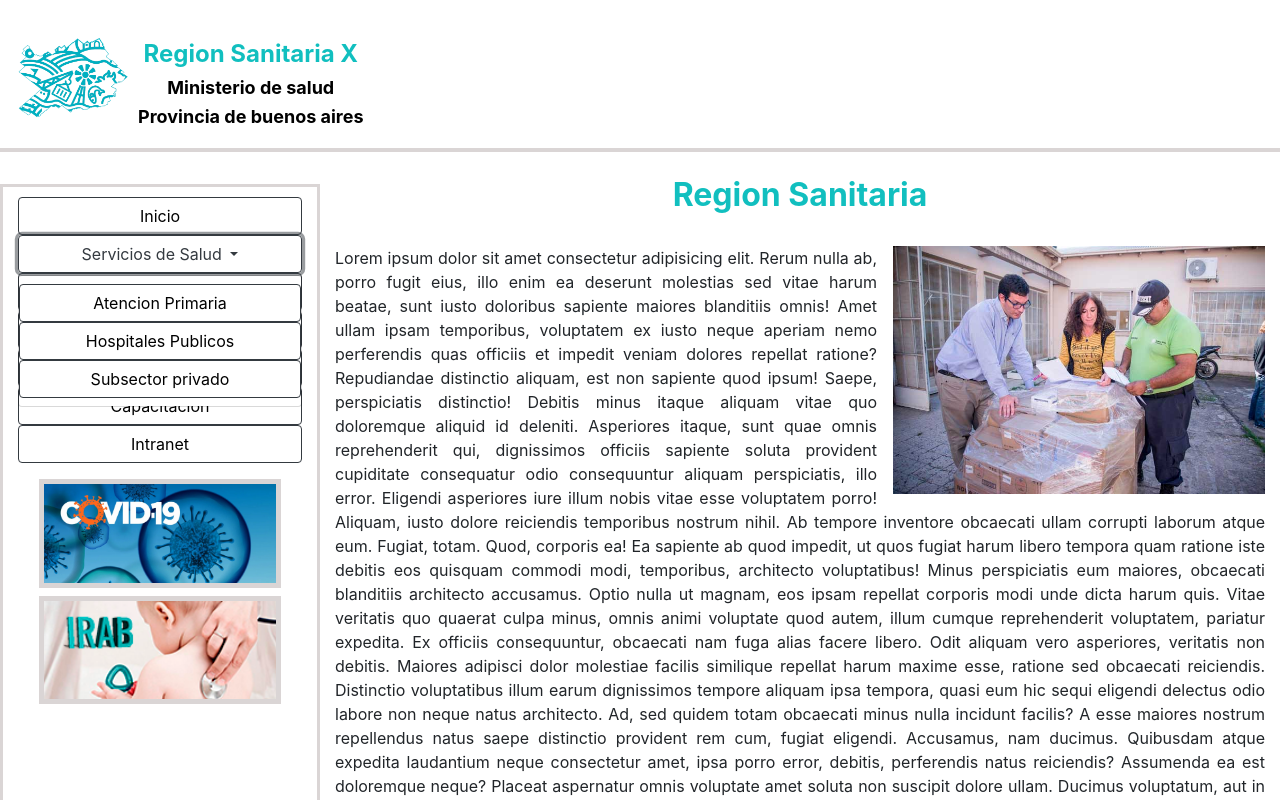
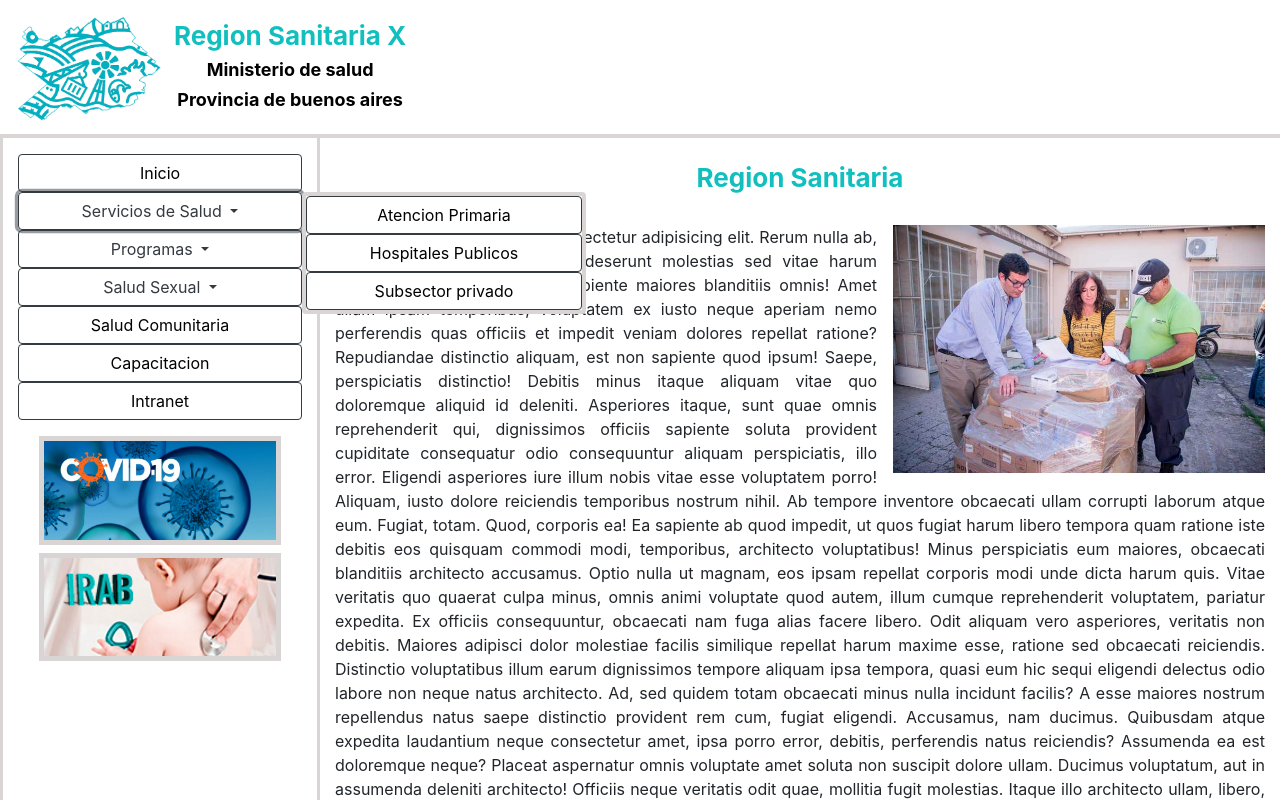
Before and after one commit to GRAVEDDIGER/rsxBootStrap, a plain HTML site: page index.html in a window 1280 px wide. Both pictures are taken after a click on the button "Servicios de Salud". Shown: the top 800 px of the page. Drawn offline with nearby package versions, Linux system fonts and the light colour scheme; files whose address does not match are found by name.

Commit message:
Terminado el index.html

```diff
--- a/css/estilo.css
+++ b/css/estilo.css
@@ -21,13 +21,12 @@ altura {
     height: 120px;
 }
 .logo {
-    height: 120px;
+    height: fit-content;
     transition: all 0.4s ease;
+    padding-bottom: 10px;
 }
-.logo img{
-    width: 130px;
 
-}
+
 .logo:hover{
     transform: scale(1.05);
     filter: saturate(180%);
@@ -37,7 +36,7 @@ altura {
 }
 
 .textoHeader h1 {
-    font-size: 24px;
+    font-size: 26px;
     color: var(--colorAcentos);
     font-weight: bold;
 
@@ -52,8 +51,10 @@ altura {
 }
 
 .menu {
-height:max-content ;
+height:auto ;
 border: var(--colorSecundario) solid 3px;
+border-bottom: 0;
+border-top: 0;
 min-height: 100vh;
 padding-top: 10px;
     position: relative;
@@ -61,16 +62,27 @@ padding-top: 10px;
 }
 
 .menu a {
-    color: var(--colorPrimario);
+    color: var(--colorPrimario) ;
+}
+.btn-outline-dark:hover{
+    background-color: var(--colorSecundario) !important ;
+}
+.menu li:hover >a{
+    color: var(--fondoPrincipal);
 }
 
-.menu>li:hover>a {
-    color: var(--colorSecundario);
+.btn-outline-dark:hover{
+    color: var(--fondoPrincipal);
 }
-.btn-outline-dark:hover{
-    color: var(--colorSecundario);
+h2 {
+    font-size: 18px;
 }
-.textoHeader h2 {
+div >h3{
+    font-size: 26px;
+    color: var(--colorAcentos);
+    font-weight: bold;
+}
+p{
     font-size: 18px;
 }
 .dropend{
@@ -129,5 +141,20 @@ footer img{
 }
 .lineaAbajo{
     border-bottom: var(--colorSecundario) solid 4px;
-    padding-top: 20px;
+    /* padding-top: 20px; */
 }
+
+.dropdown-menu{
+    margin: 0px !important;
+    padding: 0px !important;
+    border: #dad5d5 solid 4px !important;
+
+}
+@media (min-width: 768px ){
+.dpe{
+    transform: translateX(100%) !important;
+
+}}
+.ddm {
+    padding: 0px !important;
+}
--- a/index.html
+++ b/index.html
@@ -14,33 +14,36 @@
 
 <body>
   <header class="row align-items-center lineaAbajo ">
-    <div class="col-12 textoHeader mt-2 ml-2">
+    <div class="col-12 textoHeader mt-1 ml-1">
       <div
         class="d-flex flex-row text-center align-items-center  justify-content-md-start justify-content-lg-start justify-content-xl-start justify-content-sm-between justify-content-between mr-4 mr-sm-4 ">
-        <a href="#" class="logo" style="height:120px;"><img src="img/regionlogo.png" class="imgthumbnail" alt="" /></a>
+        <a href="#" class="logo" ><img src="img/regionlogo.png" class="imgthumbnail imgLogo" alt="" /></a>
         <div class="ministerio">
           <h1>Region Sanitaria X</h1>
           <h2>Ministerio de salud</h2>
           <h2>Provincia de buenos aires</h2>
         </div>
       </div>
+      <div>
+
+      </div>
     </div>
   </header>
   <!-- Example single danger button -->
   <main class="container-fluid">
-    <div class="row clearfix float-left my-3">
+    <div class="row clearfix float-left ">
       <div
-        class="col-md-3 col-lg-3 col-xl-3 col-12 col-sm-12 d-flex flex-column justify-content-start  my-3 w-100 menu ">
+        class="col-md-3 col-lg-3 col-xl-3 pt-3 col-12 col-sm-12 d-flex flex-column justify-content-start   w-100 menu ">
         <ul class="nav flex-column ">
           <li class="nav-item btn btn-outline-dark">
             <a aria-current="page" href="#">Inicio</a>
           </li>
-          <div class="dropdown">
+          <div class="dropdown ">
             <button class="btn btn-outline-dark dropdown-toggle nav-item w-100" type="button" id="dropdownMenuButton1"
               data-bs-toggle="dropdown" aria-expanded="false">
               Servicios de Salud
             </button>
-            <ul class="dropdown-menu w-100" aria-labelledby="dropdownMenuButton1">
+            <ul class="dropdown-menu dpe w-100" aria-labelledby="dropdownMenuButton1">
               <li>
                 <a class="w-100 btn btn-outline-dark" href="#">Atencion Primaria</a>
               </li>
@@ -58,7 +61,7 @@
               data-bs-toggle="dropdown" aria-expanded="false">
               Programas
             </button>
-            <ul class="dropdown-menu w-100" aria-labelledby="dropdownMenuButton1">
+            <ul class="dropdown-menu dpe w-100" aria-labelledby="dropdownMenuButton1">
               <li>
                 <a class="w-100 btn btn-outline-dark" href="#">Prodiaba</a>
               </li>
@@ -91,7 +94,7 @@
               data-bs-toggle="dropdown" aria-expanded="false">
               Salud Sexual
             </button>
-            <ul class="dropdown-menu w-100" aria-labelledby="dropdownMenuButton1">
+            <ul class="dropdown-menu ddm dpe w-100" aria-labelledby="dropdownMenuButton1">
               <li>
                 <a class="w-100 btn btn-outline-dark" href="#">Interrupcion legal del embarazo</a>
               </li>
@@ -117,7 +120,7 @@
         <img src="img/IRAB.png" class="img-fluid mx-auto imgMenu mt-2" alt="" />
       </div>
       <div class="col-md-9 col-lg-9 col-xl-9 col-sm-12 col-12">
-        <h2 class="text-center mt-2">Region Sanitaria</h2>
+        <h3 class="text-center mt-2 pt-3">Region Sanitaria</h3>
         <article class="centro text-justify">
           <br>
           <img src="img/Insumos-Region-Sanitaria-X-1.jpg" class="float-right imgCentro ml-3 mb-1" alt="">
@@ -214,9 +217,9 @@
   <footer
     class="row  mt-4 linea d-flex flex-sm-row flex-lg-row mt-3 flex-xl-row flex-md-row flex-column justify-content-sm-between justify-content-md-between justify-content-lg-between justify-content-xl-between align-items-center  ">
     <div class="   mx-3 text-sm-left text-md-left text-lg-left text-xl-left text-center  ">
-      <h4>Direccion: Hijas de san jose 145</h4>
-      <h4>Telefono:023463345</h4>
-      <h4>Email:asdasdas@gmail.com</h4>
+      <h4><strong>Direccion:</strong> Hijas de san jose 145</h4>
+      <h4><strong>Telefono:</strong> 023463345</h4>
+      <h4><strong>Email:</strong> asdasdas@gmail.com</h4>
     </div>
     <div class="d-flex flex-row mx-3 ">
       <img src="iconos/face.png" class="iconos" alt="">
```
